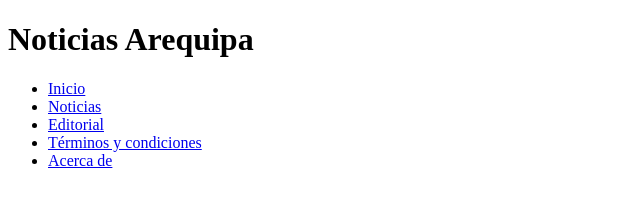
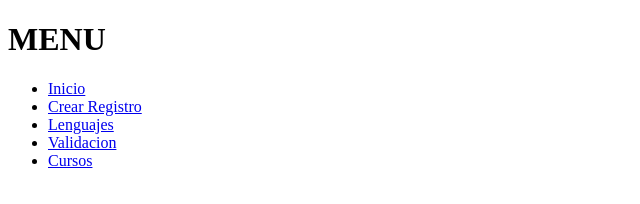
Before and after one commit to 137RickC/LaboratorioIDEWEB, a plain HTML site: page Laboratorio6/index.html in a window 1280 px wide. Shown: the whole page, without its empty margins (0-640 px from the left). Drawn offline with Linux system fonts and the light colour scheme; files that its build step writes are made by us from their sources.

Commit message:
index.html

```diff
--- a/Laboratorio6/index.html
+++ b/Laboratorio6/index.html
@@ -8,14 +8,14 @@
 </head>
 <body>
     <header>
-    <h1>Noticias Arequipa</h1>
+    <h1>MENU</h1>
         <nav>
             <ul>
-                <li><a href="#">Inicio</a></li>
-                <li><a href="#">Noticias</a></li>
-                <li><a href="#">Editorial</a></li>
-                <li><a href="#">Términos y condiciones</a></li>
-                <li><a href="#">Acerca de</a></li>
+                <li><a href="index.html">Inicio</a></li>
+                <li><a href="registro.html">Crear Registro</a></li>
+                <li><a href="lenguaje.html">Lenguajes</a></li>
+                <li><a href="validacion.html">Validacion</a></li>
+                <li><a href="cursos.html">Cursos</a></li>
             </ul>
         </nav>
     </header>
```
